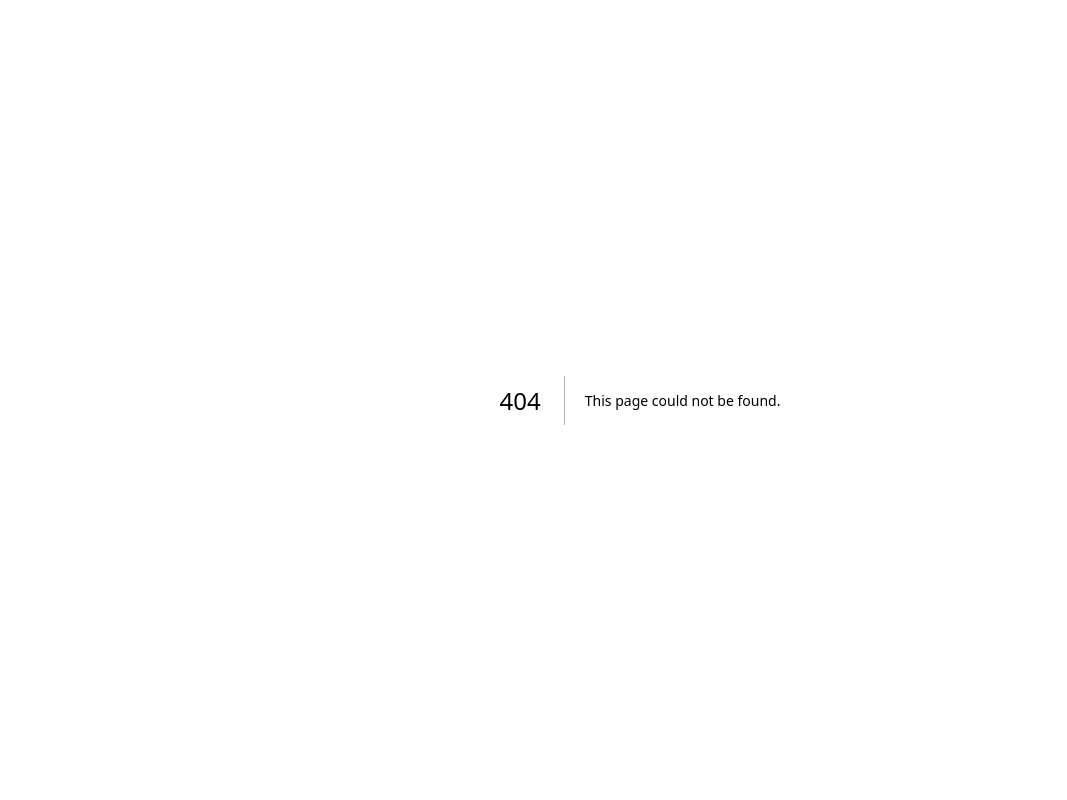
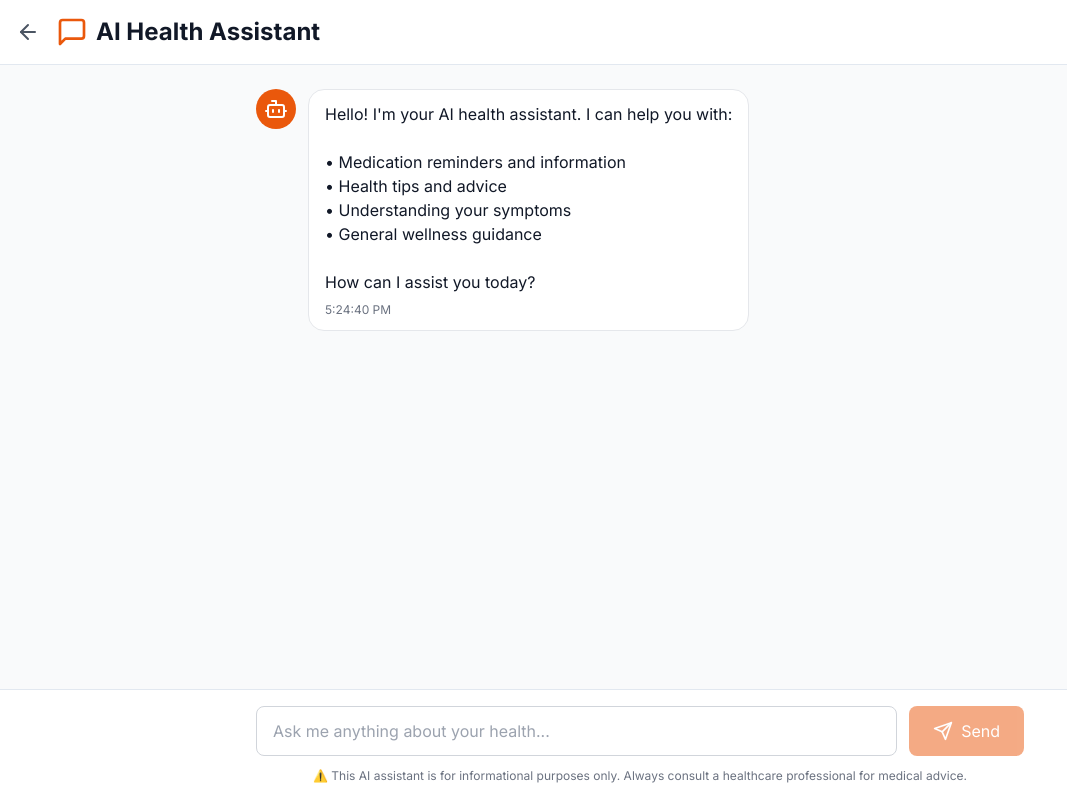
Before and after one commit to RICK0971/medical-management-ai, a Next.js app in the folder frontend/: page /dashboard/chat in a window 1280 px wide. Before the commit this address had no page. Shown: the whole page, without its empty margins (0-1067 px from the left). Built offline with nearby package versions, Linux system fonts and the light colour scheme; no server answers; sample sign-in values are in the browser's storage.

Commit message:
Create AI chat assistant page

```diff
--- /dev/null
+++ b/frontend/app/dashboard/chat/page.tsx
@@ -0,0 +1,227 @@
+'use client';
+
+import { useState, useEffect, useRef } from 'react';
+import { useRouter } from 'next/navigation';
+import Link from 'next/link';
+import {
+  Activity,
+  MessageSquare,
+  Send,
+  ArrowLeft,
+  AlertCircle,
+  Bot,
+  User,
+} from 'lucide-react';
+import axios from 'axios';
+
+const API_URL = process.env.NEXT_PUBLIC_API_URL || 'http://localhost:8000';
+
+interface Message {
+  id: string;
+  role: 'user' | 'assistant';
+  content: string;
+  timestamp: string;
+}
+
+export default function ChatPage() {
+  const router = useRouter();
+  const [messages, setMessages] = useState<Message[]>([]);
+  const [input, setInput] = useState('');
+  const [loading, setLoading] = useState(false);
+  const [error, setError] = useState('');
+  const messagesEndRef = useRef<HTMLDivElement>(null);
+
+  useEffect(() => {
+    const token = localStorage.getItem('token');
+    if (!token) {
+      router.push('/login');
+      return;
+    }
+
+    // Add welcome message
+    setMessages([
+      {
+        id: '1',
+        role: 'assistant',
+        content: "Hello! I'm your AI health assistant. I can help you with:\n\n• Medication reminders and information\n• Health tips and advice\n• Understanding your symptoms\n• General wellness guidance\n\nHow can I assist you today?",
+        timestamp: new Date().toISOString(),
+      },
+    ]);
+  }, [router]);
+
+  useEffect(() => {
+    scrollToBottom();
+  }, [messages]);
+
+  const scrollToBottom = () => {
+    messagesEndRef.current?.scrollIntoView({ behavior: 'smooth' });
+  };
+
+  const handleSubmit = async (e: React.FormEvent) => {
+    e.preventDefault();
+    if (!input.trim()) return;
+
+    const userMessage: Message = {
+      id: Date.now().toString(),
+      role: 'user',
+      content: input,
+      timestamp: new Date().toISOString(),
+    };
+
+    setMessages((prev) => [...prev, userMessage]);
+    setInput('');
+    setLoading(true);
+    setError('');
+
+    try {
+      const token = localStorage.getItem('token');
+      const response = await axios.post(
+        `${API_URL}/api/v1/chat/`,
+        {
+          message: input,
+        },
+        {
+          headers: { Authorization: `Bearer ${token}` },
+        }
+      );
+
+      const assistantMessage: Message = {
+        id: (Date.now() + 1).toString(),
+        role: 'assistant',
+        content: response.data.response,
+        timestamp: new Date().toISOString(),
+      };
+
+      setMessages((prev) => [...prev, assistantMessage]);
+    } catch (err: any) {
+      setError('Failed to get response. Please try again.');
+      console.error(err);
+    } finally {
+      setLoading(false);
+    }
+  };
+
+  return (
+    <div className="min-h-screen bg-gray-50 flex flex-col">
+      {/* Header */}
+      <header className="bg-white border-b">
+        <div className="container mx-auto px-4 py-4">
+          <div className="flex items-center space-x-4">
+            <Link href="/dashboard" className="text-gray-600 hover:text-gray-900">
+              <ArrowLeft className="h-6 w-6" />
+            </Link>
+            <div className="flex items-center space-x-2">
+              <MessageSquare className="h-8 w-8 text-orange-600" />
+              <h1 className="text-2xl font-bold text-gray-900">AI Health Assistant</h1>
+            </div>
+          </div>
+        </div>
+      </header>
+
+      {/* Chat Messages */}
+      <main className="flex-1 container mx-auto px-4 py-6 overflow-y-auto">
+        <div className="max-w-3xl mx-auto space-y-4">
+          {error && (
+            <div className="bg-red-50 border border-red-200 rounded-lg p-4 flex items-start space-x-3">
+              <AlertCircle className="h-5 w-5 text-red-600 mt-0.5" />
+              <p className="text-sm text-red-600">{error}</p>
+            </div>
+          )}
+
+          {messages.map((message) => (
+            <div
+              key={message.id}
+              className={`flex ${message.role === 'user' ? 'justify-end' : 'justify-start'}`}
+            >
+              <div
+                className={`flex items-start space-x-3 max-w-[80%] ${
+                  message.role === 'user' ? 'flex-row-reverse space-x-reverse' : ''
+                }`}
+              >
+                <div
+                  className={`flex-shrink-0 w-10 h-10 rounded-full flex items-center justify-center ${
+                    message.role === 'user'
+                      ? 'bg-blue-600'
+                      : 'bg-orange-600'
+                  }`}
+                >
+                  {message.role === 'user' ? (
+                    <User className="h-6 w-6 text-white" />
+                  ) : (
+                    <Bot className="h-6 w-6 text-white" />
+                  )}
+                </div>
+
+                <div
+                  className={`rounded-2xl px-4 py-3 ${
+                    message.role === 'user'
+                      ? 'bg-blue-600 text-white'
+                      : 'bg-white border border-gray-200 text-gray-900'
+                  }`}
+                >
+                  <p className="whitespace-pre-wrap">{message.content}</p>
+                  <p
+                    className={`text-xs mt-2 ${
+                      message.role === 'user' ? 'text-blue-100' : 'text-gray-500'
+                    }`}
+                  >
+                    {new Date(message.timestamp).toLocaleTimeString()}
+                  </p>
+                </div>
+              </div>
+            </div>
+          ))}
+
+          {loading && (
+            <div className="flex justify-start">
+              <div className="flex items-start space-x-3 max-w-[80%]">
+                <div className="flex-shrink-0 w-10 h-10 rounded-full bg-orange-600 flex items-center justify-center">
+                  <Bot className="h-6 w-6 text-white" />
+                </div>
+                <div className="bg-white border border-gray-200 rounded-2xl px-4 py-3">
+                  <div className="flex space-x-2">
+                    <div className="w-2 h-2 bg-gray-400 rounded-full animate-bounce"></div>
+                    <div className="w-2 h-2 bg-gray-400 rounded-full animate-bounce delay-100"></div>
+                    <div className="w-2 h-2 bg-gray-400 rounded-full animate-bounce delay-200"></div>
+                  </div>
+                </div>
+              </div>
+            </div>
+          )}
+
+          <div ref={messagesEndRef} />
+        </div>
+      </main>
+
+      {/* Input Form */}
+      <footer className="bg-white border-t">
+        <div className="container mx-auto px-4 py-4">
+          <form onSubmit={handleSubmit} className="max-w-3xl mx-auto">
+            <div className="flex space-x-3">
+              <input
+                type="text"
+                value={input}
+                onChange={(e) => setInput(e.target.value)}
+                placeholder="Ask me anything about your health..."
+                className="flex-1 px-4 py-3 border border-gray-300 rounded-lg focus:ring-2 focus:ring-orange-500 focus:border-transparent"
+                disabled={loading}
+              />
+              <button
+                type="submit"
+                disabled={loading || !input.trim()}
+                className="bg-orange-600 text-white px-6 py-3 rounded-lg hover:bg-orange-700 disabled:opacity-50 disabled:cursor-not-allowed flex items-center space-x-2"
+              >
+                <Send className="h-5 w-5" />
+                <span>Send</span>
+              </button>
+            </div>
+          </form>
+
+          <p className="text-center text-xs text-gray-500 mt-3">
+            ⚠️ This AI assistant is for informational purposes only. Always consult a healthcare professional for medical advice.
+          </p>
+        </div>
+      </footer>
+    </div>
+  );
+}
```
